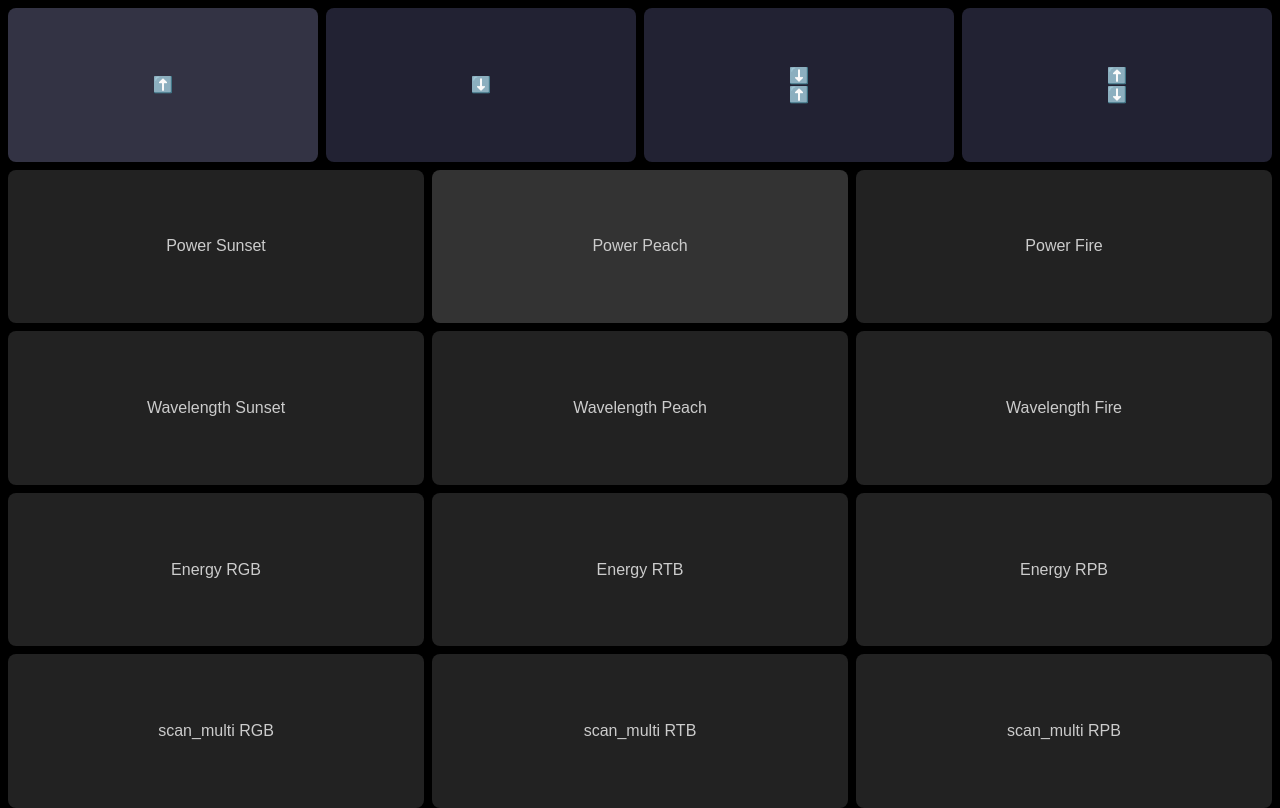
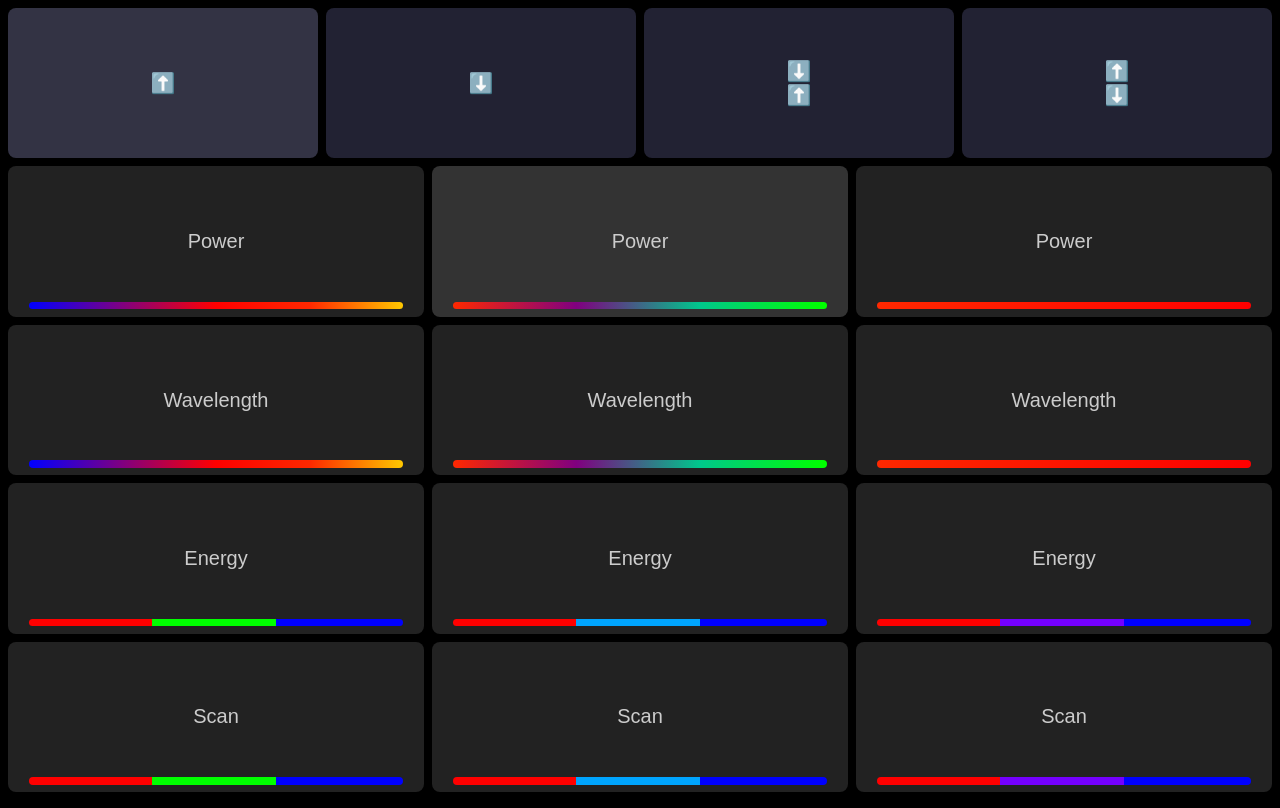
Before and after one commit to electronicwhisper/crystals-web-controller, a website: page static/index.html in a window 1280 px wide. Drawn offline with Linux system fonts and the light colour scheme.

Commit message:
Better UI

```diff
--- a/static/index.html
+++ b/static/index.html
@@ -8,13 +8,15 @@
       * {
         box-sizing: border-box;
       }
-      html,
-      body {
+      html {
         height: 100%;
+        overflow: hidden;
         margin: 0;
         padding: 0;
         background-color: #000;
         font-family: sans-serif;
+        display: flex;
+        flex-direction: column;
       }
       body {
         overflow: hidden;
@@ -22,6 +24,7 @@
         flex-direction: column;
         gap: 8px;
         margin: 8px;
+        flex: 1;
       }
       .row {
         display: flex;
@@ -34,12 +37,17 @@
         color: #ccc;
         padding: 1rem;
         border-radius: 0.5rem;
-        font-size: 2vh;
+        font-size: 2.5vh;
         cursor: pointer;
         flex: 1;
         display: flex;
         justify-content: center;
         align-items: center;
+      }
+
+      .dir,
+      .pad {
+        position: relative;
       }
 
       .dir {
@@ -54,6 +62,73 @@
       .pad.highlighted {
         background-color: #333;
       }
+      .grad {
+        position: absolute;
+        bottom: 5%;
+        left: 5%;
+        width: 90%;
+        height: 5%;
+        border-radius: 0.5rem;
+      }
+      .pad[data-preset="sunset"] .grad {
+        background: linear-gradient(
+          90deg,
+          rgb(0, 0, 255) 0%,
+          rgb(128, 0, 128) 25%,
+          rgb(255, 0, 0) 50%,
+          rgb(255, 40, 0) 75%,
+          rgb(255, 200, 0) 100%
+        );
+      }
+      .pad[data-preset="peach"] .grad {
+        background: linear-gradient(
+          90deg,
+          rgb(255, 40, 0) 0%,
+          rgb(128, 0, 128) 33%,
+          rgb(0, 199, 140) 66%,
+          rgb(0, 255, 0) 99%
+        );
+      }
+      .pad[data-preset="fire"] .grad {
+        background: linear-gradient(
+          90deg,
+          rgb(255, 40, 0) 0%,
+          rgb(255, 0, 0) 100%
+        );
+      }
+      .pad[data-preset="rgb"] .grad {
+        background: linear-gradient(
+          90deg,
+          rgb(255, 0, 0) 0%,
+          rgb(255, 0, 0) 33%,
+          rgb(0, 255, 0) 33%,
+          rgb(0, 255, 0) 66%,
+          rgb(0, 0, 255) 66%,
+          rgb(0, 0, 255) 100%
+        );
+      }
+      .pad[data-preset="rtb"] .grad {
+        background: linear-gradient(
+          90deg,
+          rgb(255, 0, 0) 0%,
+          rgb(255, 0, 0) 33%,
+          rgb(0, 165, 255) 33%,
+          rgb(0, 165, 255) 66%,
+          rgb(0, 0, 255) 66%,
+          rgb(0, 0, 255) 100%
+        );
+      }
+      .pad[data-preset="rpb"] .grad {
+        background: linear-gradient(
+          90deg,
+          rgb(255, 0, 0) 0%,
+          rgb(255, 0, 0) 33%,
+          rgb(116, 0, 255) 33%,
+          rgb(116, 0, 255) 66%,
+          rgb(0, 0, 255) 66%,
+          rgb(0, 0, 255) 100%
+        );
+      }
     </style>
   </head>
   <body>
@@ -65,36 +140,58 @@
     </div>
     <div class="row">
       <div class="pad" data-effect="power" data-preset="sunset">
-        Power Sunset
+        Power
+        <div class="grad"></div>
       </div>
-      <div class="pad" data-effect="power" data-preset="peach">Power Peach</div>
-      <div class="pad" data-effect="power" data-preset="fire">Power Fire</div>
+      <div class="pad" data-effect="power" data-preset="peach">
+        Power
+        <div class="grad"></div>
+      </div>
+      <div class="pad" data-effect="power" data-preset="fire">
+        Power
+        <div class="grad"></div>
+      </div>
     </div>
     <div class="row">
       <div class="pad" data-effect="wavelength" data-preset="sunset">
-        Wavelength Sunset
+        Wavelength
+        <div class="grad"></div>
       </div>
       <div class="pad" data-effect="wavelength" data-preset="peach">
-        Wavelength Peach
+        Wavelength
+        <div class="grad"></div>
       </div>
       <div class="pad" data-effect="wavelength" data-preset="fire">
-        Wavelength Fire
+        Wavelength
+        <div class="grad"></div>
       </div>
     </div>
     <div class="row">
-      <div class="pad" data-effect="energy" data-preset="rgb">Energy RGB</div>
-      <div class="pad" data-effect="energy" data-preset="rtb">Energy RTB</div>
-      <div class="pad" data-effect="energy" data-preset="rpb">Energy RPB</div>
+      <div class="pad" data-effect="energy" data-preset="rgb">
+        Energy
+        <div class="grad"></div>
+      </div>
+      <div class="pad" data-effect="energy" data-preset="rtb">
+        Energy
+        <div class="grad"></div>
+      </div>
+      <div class="pad" data-effect="energy" data-preset="rpb">
+        Energy
+        <div class="grad"></div>
+      </div>
     </div>
     <div class="row">
       <div class="pad" data-effect="scan_multi" data-preset="rgb">
-        scan_multi RGB
+        Scan
+        <div class="grad"></div>
       </div>
       <div class="pad" data-effect="scan_multi" data-preset="rtb">
-        scan_multi RTB
+        Scan
+        <div class="grad"></div>
       </div>
       <div class="pad" data-effect="scan_multi" data-preset="rpb">
-        scan_multi RPB
+        Scan
+        <div class="grad"></div>
       </div>
     </div>
     <script src="app.js"></script>
```
